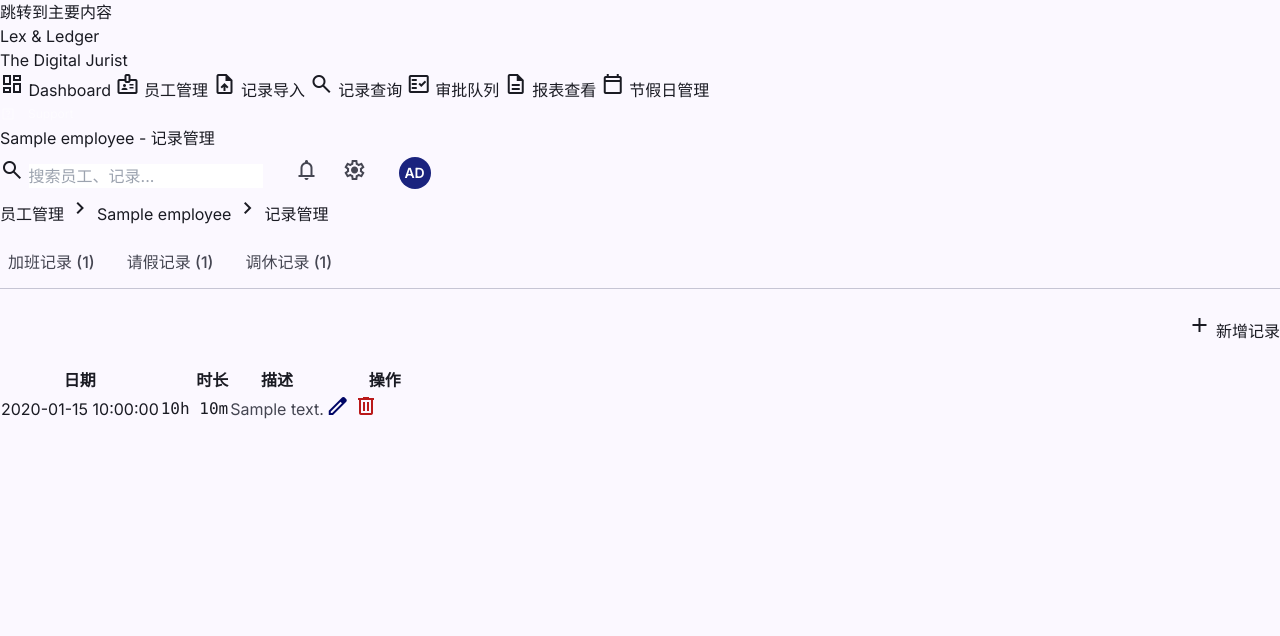
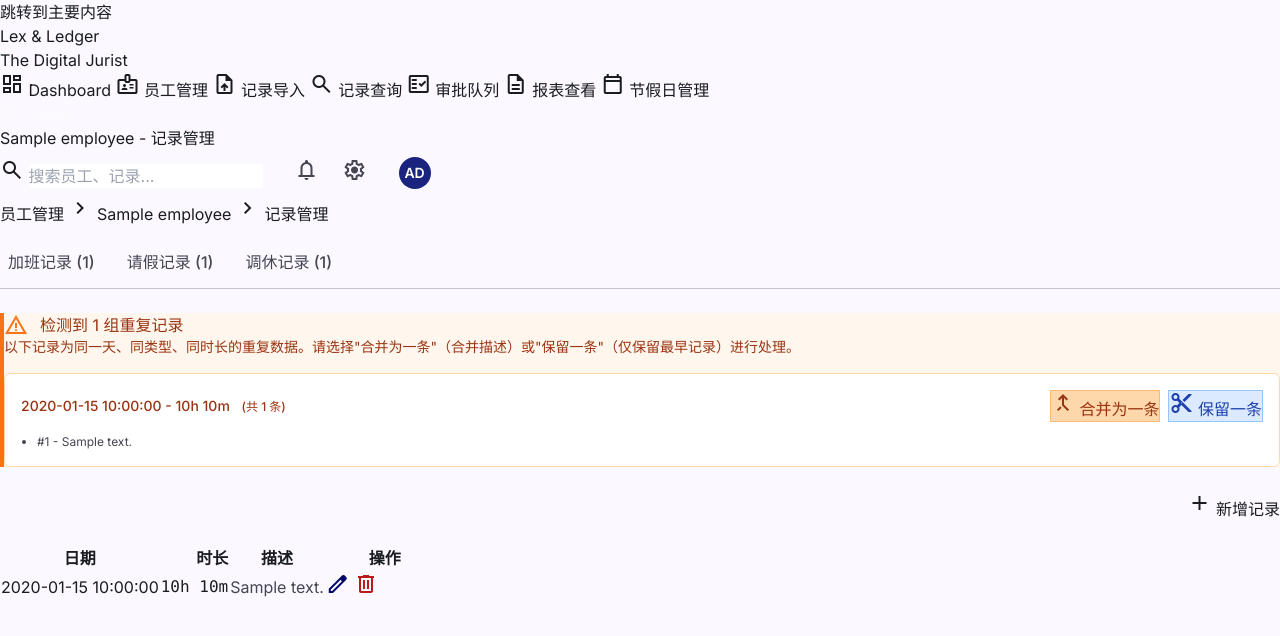
Before and after one commit to liushuo-rance/cal_worktree_test, a Python web app: template src/web/templates/employee_records.html in a window 1280 px wide. Shown: the top 636 px of the page. Run offline with Jinja, Linux system fonts and the light colour scheme; the template is opened without the code that fills it: most values are stand-ins (such as "Sample title", 1, 10 or a date in 2020); some libraries are stand-ins or nearby versions.

Commit message:
feat: 员工记录页增加重复数据检测与合并/去重交互
- 在 employee_records 路由中自动检测同一日期+同类型+同时长的重复记录
- 重复记录以橙色卡片形式在页面顶部高亮提示
- 每条重复组提供两个操作按钮：
  - "合并为一条"：保留最早记录，合并所有描述文本，删除其余
  - "保留一条"：仅保留最早记录，直接删除其余重复
- 新增 merge_duplicates 和 deduplicate_records 路由处理去重逻辑

Co-Authored-By: Claude Opus 4.6 <noreply@anthropic.com>

```diff
--- a/src/web/templates/employee_records.html
+++ b/src/web/templates/employee_records.html
@@ -33,6 +33,70 @@
             </a>
         </div>
     </div>
+
+    {% if duplicate_groups %}
+    <!-- Duplicate Alert -->
+    <div class="mb-6 content-card border-l-4" style="border-left-color: #f97316;">
+        <div class="content-card-header" style="background: #fff7ed;">
+            <div class="flex items-center gap-3">
+                <span class="material-symbols-outlined" style="color: #f97316;">warning</span>
+                <h5 class="content-card-title" style="color: #9a3412;">
+                    检测到 {{ duplicate_groups|length }} 组重复记录
+                </h5>
+            </div>
+        </div>
+        <div class="content-card-body" style="background: #fff7ed;">
+            <p class="text-sm mb-4" style="color: #9a3412;">
+                以下记录为同一天、同类型、同时长的重复数据。请选择"合并为一条"（合并描述）或"保留一条"（仅保留最早记录）进行处理。
+            </p>
+            <div class="space-y-4">
+                {% for group in duplicate_groups %}
+                <div class="bg-white rounded-md p-4 border border-orange-200">
+                    <div class="flex items-center justify-between mb-3">
+                        <div class="font-medium text-sm" style="color: #9a3412;">
+                            {% if active_tab == 'overtime' %}
+                                {{ group[0].work_date }} - {{ group[0].overtime_type }} - {{ group[0].duration_hours }}h {{ group[0].duration_minutes }}m
+                            {% elif active_tab == 'leave' %}
+                                {{ group[0].leave_date }} - {{ group[0].leave_type }} - {{ group[0].duration_hours }}h {{ group[0].duration_minutes }}m
+                            {% else %}
+                                {{ group[0].usage_date }} - {{ group[0].duration_hours }}h {{ group[0].duration_minutes }}m
+                            {% endif %}
+                            <span class="ml-2 text-xs">(共 {{ group|length }} 条)</span>
+                        </div>
+                        <div class="flex items-center gap-2">
+                            <form method="POST" action="{{ url_for('employees.merge_duplicates', employee_id=employee.employee_id, record_type=active_tab) }}" class="inline">
+                                {% for rec in group %}
+                                <input type="hidden" name="record_ids" value="{{ rec.id }}">
+                                {% endfor %}
+                                <button type="submit" class="btn btn-sm" style="background: #fed7aa; color: #9a3412; border: 1px solid #fdba74;">
+                                    <span class="material-symbols-outlined icon-sm">merge_type</span>
+                                    合并为一条
+                                </button>
+                            </form>
+                            <form method="POST" action="{{ url_for('employees.deduplicate_records', employee_id=employee.employee_id, record_type=active_tab) }}" class="inline">
+                                {% for rec in group %}
+                                <input type="hidden" name="record_ids" value="{{ rec.id }}">
+                                {% endfor %}
+                                <button type="submit" class="btn btn-sm" style="background: #dbeafe; color: #1e40af; border: 1px solid #93c5fd;">
+                                    <span class="material-symbols-outlined icon-sm">content_cut</span>
+                                    保留一条
+                                </button>
+                            </form>
+                        </div>
+                    </div>
+                    <ul class="text-xs space-y-1 text-on-surface-variant pl-4 list-disc">
+                        {% for rec in group %}
+                        <li>
+                            #{{ rec.id }} - {{ rec.description or '无描述' }}
+                        </li>
+                        {% endfor %}
+                    </ul>
+                </div>
+                {% endfor %}
+            </div>
+        </div>
+    </div>
+    {% endif %}
 
     <!-- Action Bar -->
     <div class="flex justify-end mb-6">
```
Also changed, not shown: src/web/routes/employees.py (+111 -1 lines).
